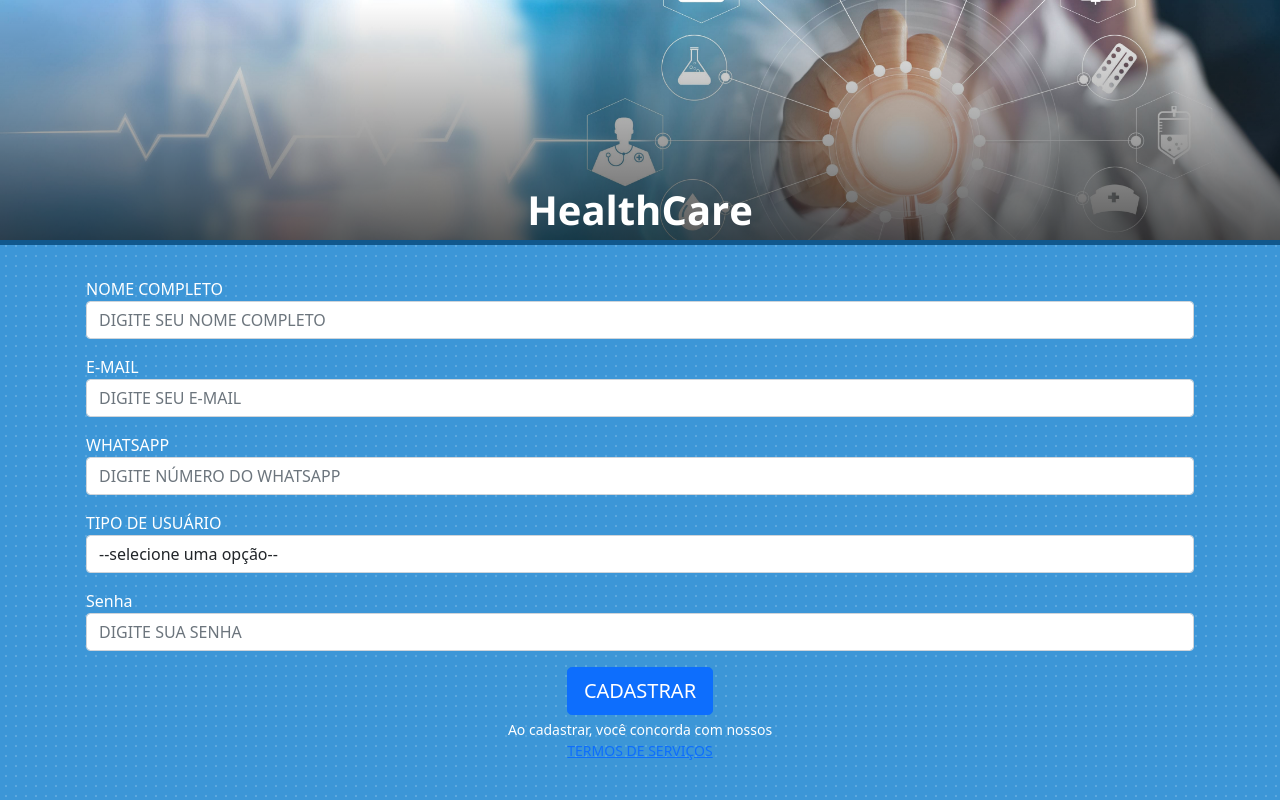
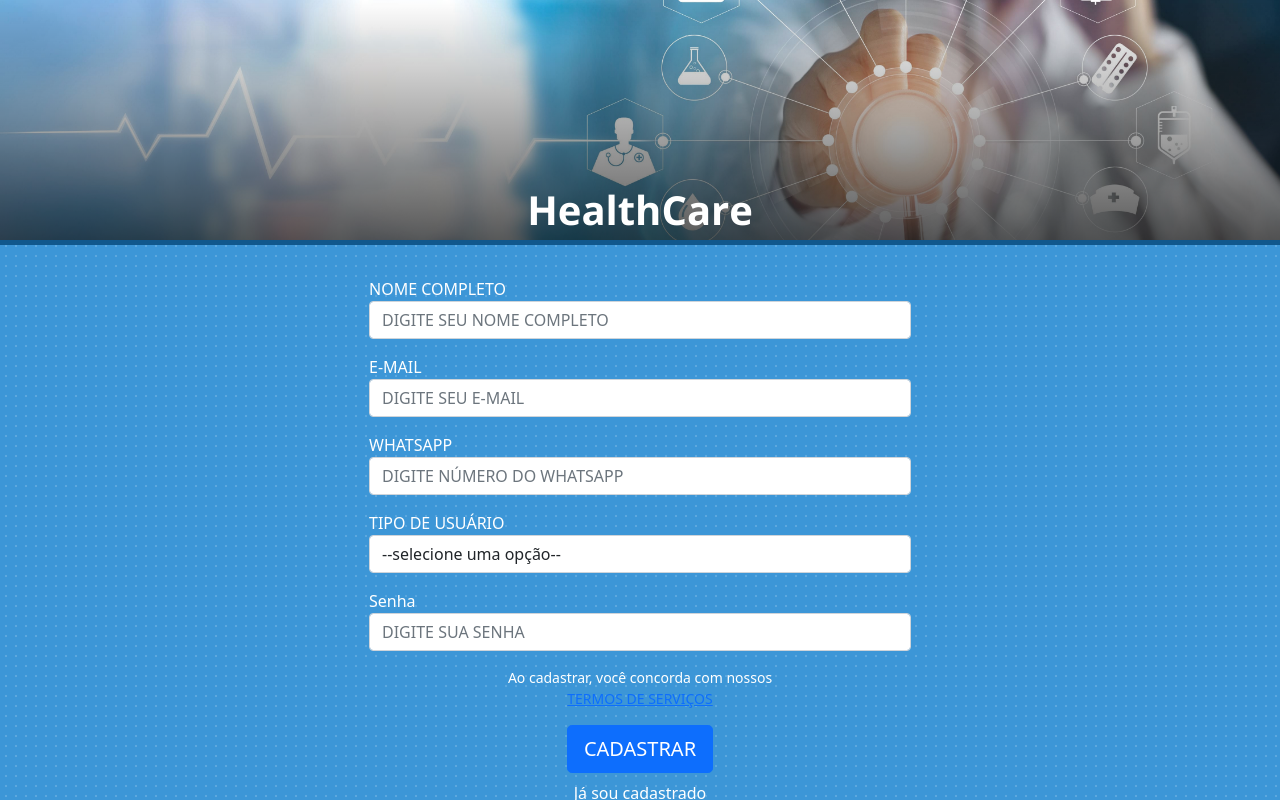
Before and after one commit to e-bruns/health-care-app, a React (Create React App) app: page /register in a window 1280 px wide. Built offline with nearby package versions, Linux system fonts and the light colour scheme.

Commit message:
fix layout

```diff
--- a/src/screens/forgot/index.js
+++ b/src/screens/forgot/index.js
@@ -4,20 +4,21 @@ import { toast } from "react-toastify";
 import "../LoginScreen.css";
 import authService from "../../services/auth";
 import { useNavigate } from "react-router-dom";
+import { Col, Row } from "react-bootstrap";
 
 function ForgotScreen() {
   const navigate = useNavigate();
   const handleForgetPassword = async ({ email }, { setSubmitting }) => {
     try {
-      const { status } =  await authService.forgot(email)
+      const { status } = await authService.forgot(email);
       toast.success(status);
-      navigate('/reset', { state: { email } })
+      navigate("/reset", { state: { email } });
     } catch (error) {
       if (error.response.data.error) {
         const msgError = error.response.data.error;
-        toast.error(msgError[0])
+        toast.error(msgError[0]);
       } else {
-        toast.error('Puts!!, Algo deu errado! Tente novamente!')
+        toast.error("Puts!!, Algo deu errado! Tente novamente!");
       }
     } finally {
       setSubmitting(false);
@@ -35,6 +36,8 @@ function ForgotScreen() {
       <div className="hrHomeHeader"></div>
 
       <div className="container p-3">
+        <Row className="justify-content-center">
+          <Col md={6}>
             <div align="center">
               <h2 className="text-white">
                 Esqueceu sua senha?
@@ -50,7 +53,9 @@ function ForgotScreen() {
                   if (!values.email) {
                     errors.email = "Campo Obrigatório";
                   } else if (
-                !/^[A-Z0-9._%+-]+@[A-Z0-9.-]+\.[A-Z]{2,}$/i.test(values.email)
+                    !/^[A-Z0-9._%+-]+@[A-Z0-9.-]+\.[A-Z]{2,}$/i.test(
+                      values.email
+                    )
                   ) {
                     errors.email = "Endereço de Email Inválido";
                   }
@@ -58,7 +63,15 @@ function ForgotScreen() {
                 }}
                 onSubmit={handleForgetPassword}
               >
-            {({ values, handleSubmit, handleChange, handleBlur, errors, touched, isSubmitting }) => {
+                {({
+                  values,
+                  handleSubmit,
+                  handleChange,
+                  handleBlur,
+                  errors,
+                  touched,
+                  isSubmitting,
+                }) => {
                   return (
                     <form onSubmit={handleSubmit}>
                       <div className="form-size text-white">
@@ -93,6 +106,8 @@ function ForgotScreen() {
                 }}
               </Formik>
             </div>
+          </Col>
+        </Row>
       </div>
     </>
   );
--- a/src/screens/register/index.js
+++ b/src/screens/register/index.js
@@ -5,30 +5,30 @@ import authService from "../../services/auth";
 import { toast } from "react-toastify";
 
 import "../LoginScreen.css";
-import { useNavigate } from "react-router-dom";
+import { Link, useNavigate } from "react-router-dom";
+import { Col, Row } from "react-bootstrap";
 
 const phoneRegExp =
   /^((\\+[1-9]{1,4}[ \\-]*)|(\\([0-9]{2,3}\\)[ \\-]*)|([0-9]{2,4})[ \\-]*)*?[0-9]{3,4}?[ \\-]*[0-9]{3,4}?$/;
 
 function Register() {
-
   const navigate = useNavigate();
 
   async function handleRegister(values, { setSubmitting }) {
     try {
-      await authService.register({...values});
-      toast.success('Cadastro realizado com sucesso!!');
-      navigate('/home')
+      await authService.register({ ...values });
+      toast.success("Cadastro realizado com sucesso!!");
+      navigate("/home");
     } catch (error) {
-      if(error.response.data) {
+      if (error.response.data) {
         error.response.data.errors.full_messages.forEach((message) => {
-          toast.error(message)
-        })
+          toast.error(message);
+        });
       } else {
-        toast.error('Falha ao registrar usuário')
+        toast.error("Falha ao registrar usuário");
       }
     } finally {
-      setSubmitting(false)
+      setSubmitting(false);
     }
   }
 
@@ -43,6 +43,8 @@ function Register() {
       <div className="hrHomeHeader"></div>
 
       <div className="container p-3">
+        <Row className="justify-content-center">
+          <Col xs={12} md={6}>
             <div align="center">
               <Formik
                 initialValues={{
@@ -64,7 +66,9 @@ function Register() {
                     .string()
                     .required("Tipo de Usuário é um campo obrigatório"),
                   crm: yup.string().optional(),
-              password: yup.string().required("Senha é um campo obrigatório"),
+                  password: yup
+                    .string()
+                    .required("Senha é um campo obrigatório"),
                 })}
                 onSubmit={handleRegister}
               >
@@ -127,7 +131,9 @@ function Register() {
                             value={values.cell_phone}
                           />
                           {errors.cell_phone && touched.cell_phone ? (
-                        <span className="text-danger">{errors.cell_phone}</span>
+                            <span className="text-danger">
+                              {errors.cell_phone}
+                            </span>
                           ) : (
                             ""
                           )}
@@ -150,10 +156,11 @@ function Register() {
                             <option value="2">PROFISSIONAL DE SAÚDE</option>
                           </select>
 
-                      {errors.kind && touched.kind ?
+                          {errors.kind && touched.kind ? (
                             <span className="text-danger">{errors.kind}</span>
-                        : ''
-                      }
+                          ) : (
+                            ""
+                          )}
                         </div>
 
                         {values.kind === "2" ? (
@@ -187,12 +194,19 @@ function Register() {
                             value={values.password}
                           />
                           {errors.password && touched.password ? (
-                        <span className="text-danger">{errors.password}</span>
+                            <span className="text-danger">
+                              {errors.password}
+                            </span>
                           ) : (
                             ""
                           )}
                         </div>
 
+                        <div className="text-center mt-3 small">
+                          Ao cadastrar, você concorda com nossos
+                          <br />
+                          <a target={'_blank'} href="">TERMOS DE SERVIÇOS</a>
+                        </div>
                         <button
                           type="submit"
                           disabled={isSubmitting}
@@ -200,10 +214,9 @@ function Register() {
                         >
                           CADASTRAR
                         </button>
-                    <div className="text-center mt-1 small">
-                      Ao cadastrar, você concorda com nossos
-                      <br />
-                      <a href="">TERMOS DE SERVIÇOS</a>
+
+                        <div className="text-white mt-2">
+                          <Link to="/" className="text-white mt-2">Já sou cadastrado</Link>
                         </div>
                       </div>
                     </form>
@@ -211,6 +224,8 @@ function Register() {
                 }}
               </Formik>
             </div>
+          </Col>
+        </Row>
       </div>
     </>
   );
```
Lines whose indentation alone changed are shown as unchanged.
